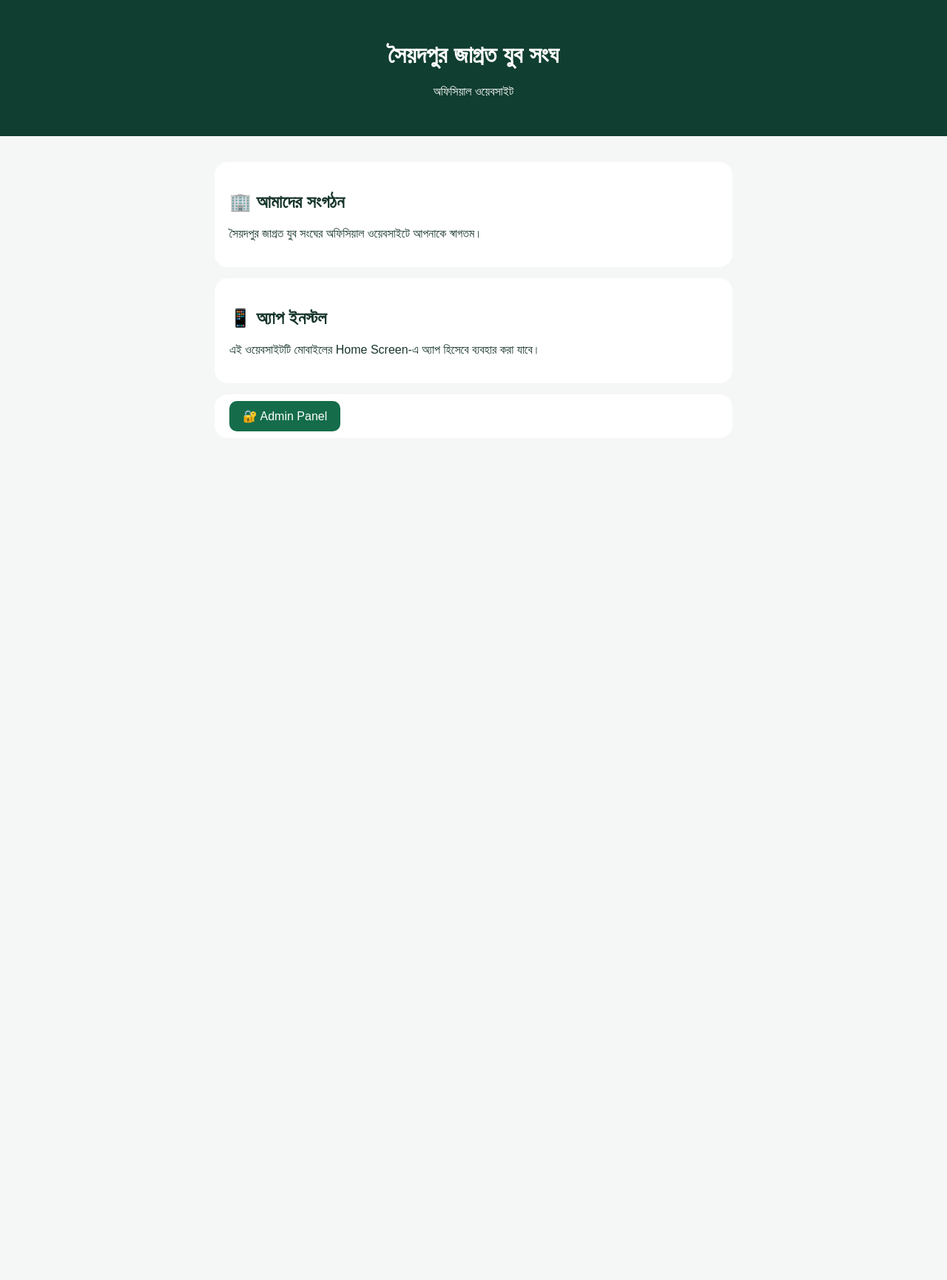
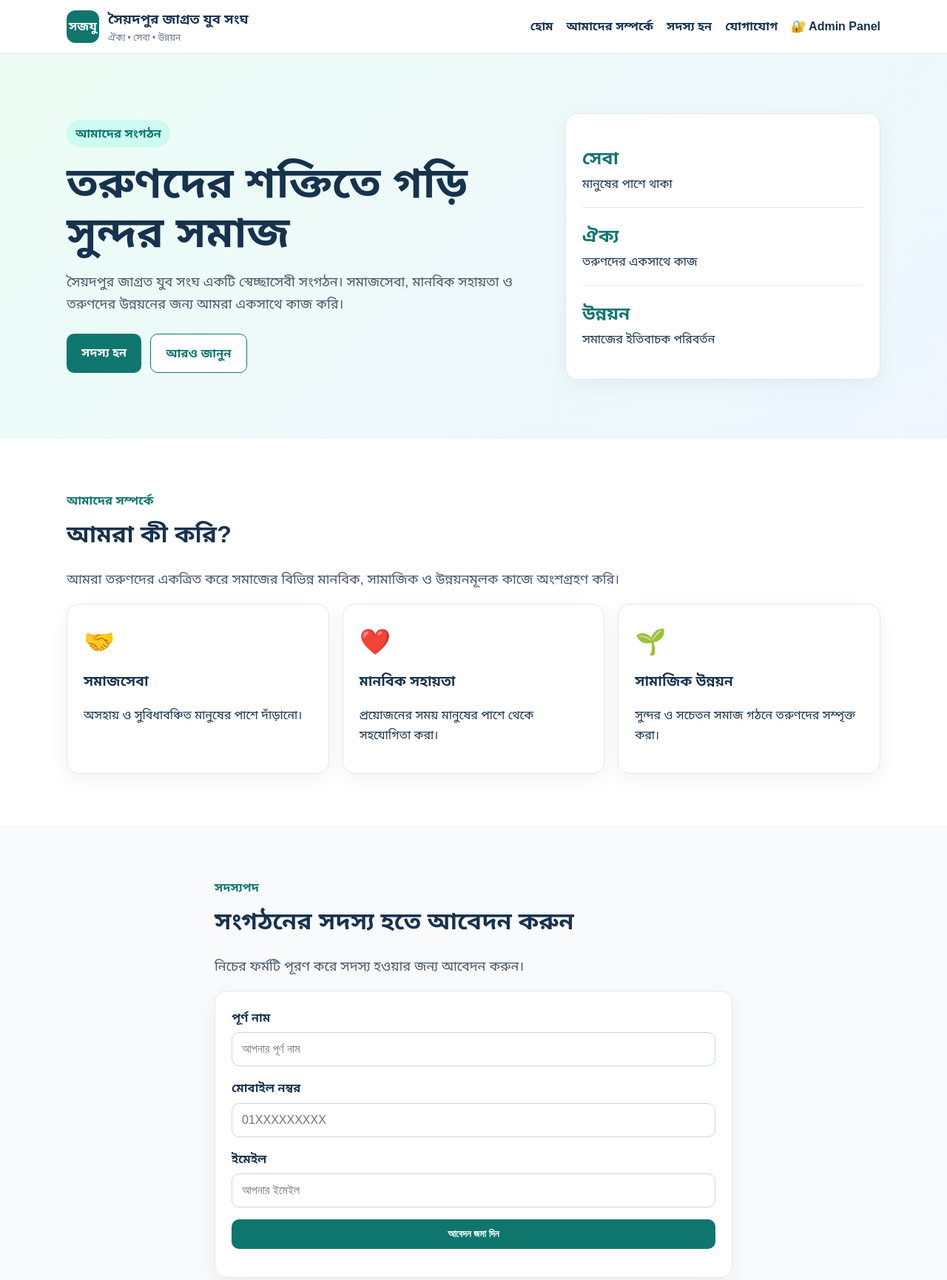
Before and after one commit to hafezinfohabiganj-create/Syedpur-Jagroto-Jubo-Songo, a plain HTML site: page index.html in a window 1280 px wide. Shown: the top 1730 px of the page at 74% size. Before the commit the page ends 800 px from the top, so only its background shows below. Drawn offline with Linux system fonts and the light colour scheme.

Commit message:
Update index.html

```diff
--- a/index.html
+++ b/index.html
@@ -1,39 +1,262 @@
-<!doctype html>
+<!DOCTYPE html>
 <html lang="bn">
 <head>
-<meta charset="utf-8">
-<meta name="viewport" content="width=device-width,initial-scale=1">
-<meta name="theme-color" content="#146c4b">
-<link rel="manifest" href="manifest.json">
-<title>সৈয়দপুর জাগ্রত যুব সংঘ</title>
-<style>
-body{font-family:Arial,sans-serif;margin:0;background:#f4f7f5;color:#17352a}
-header{background:#103e30;color:white;padding:35px 20px;text-align:center}
-main{max-width:700px;margin:auto;padding:20px}
-.card{background:white;padding:20px;margin:15px 0;border-radius:18px}
-a,button{background:#146c4b;color:white;padding:12px 18px;border:0;border-radius:10px;text-decoration:none}
-</style>
+  <meta charset="UTF-8">
+  <meta name="viewport" content="width=device-width, initial-scale=1.0">
+  <title>সৈয়দপুর জাগ্রত যুব সংঘ</title>
+
+  <link rel="stylesheet" href="style.css">
 </head>
+
 <body>
-<header>
-<h1>সৈয়দপুর জাগ্রত যুব সংঘ</h1>
-<p>অফিসিয়াল ওয়েবসাইট</p>
+
+  <header class="topbar">
+    <div class="container nav">
+
+      <div class="brand">
+        <div class="logo">সজযু</div>
+
+        <div>
+          <h1>সৈয়দপুর জাগ্রত যুব সংঘ</h1>
+          <p>ঐক্য • সেবা • উন্নয়ন</p>
+        </div>
+      </div>
+
+      <nav id="mainNav">
+        <a href="#home">হোম</a>
+        <a href="#about">আমাদের সম্পর্কে</a>
+        <a href="#membership">সদস্য হন</a>
+        <a href="#contact">যোগাযোগ</a>
+        <a href="admin.html">🔐 Admin Panel</a>
+      </nav>
+
+      <button id="menuBtn" class="menu-btn">☰</button>
+
+    </div>
   </header>
 
+
   <main>
+
+    <!-- Hero -->
+    <section class="hero" id="home">
+
+      <div class="container hero-content">
+
+        <div>
+
+          <span class="badge">আমাদের সংগঠন</span>
+
+          <h2>তরুণদের শক্তিতে গড়ি সুন্দর সমাজ</h2>
+
+          <p>
+            সৈয়দপুর জাগ্রত যুব সংঘ একটি স্বেচ্ছাসেবী সংগঠন।
+            সমাজসেবা, মানবিক সহায়তা ও তরুণদের উন্নয়নের জন্য
+            আমরা একসাথে কাজ করি।
+          </p>
+
+          <div class="actions">
+            <a href="#membership" class="btn primary">
+              সদস্য হন
+            </a>
+
+            <a href="#about" class="btn secondary">
+              আরও জানুন
+            </a>
+          </div>
+
+        </div>
+
+
+        <div class="hero-card">
+
+          <div class="stat">
+            <strong>সেবা</strong>
+            <span>মানুষের পাশে থাকা</span>
+          </div>
+
+          <div class="stat">
+            <strong>ঐক্য</strong>
+            <span>তরুণদের একসাথে কাজ</span>
+          </div>
+
+          <div class="stat">
+            <strong>উন্নয়ন</strong>
+            <span>সমাজের ইতিবাচক পরিবর্তন</span>
+          </div>
+
+        </div>
+
+      </div>
+
+    </section>
+
+
+    <!-- About -->
+    <section class="section" id="about">
+
+      <div class="container">
+
+        <div class="section-title">
+          <span>আমাদের সম্পর্কে</span>
+          <h2>আমরা কী করি?</h2>
+        </div>
+
+        <p class="lead">
+          আমরা তরুণদের একত্রিত করে সমাজের বিভিন্ন মানবিক,
+          সামাজিক ও উন্নয়নমূলক কাজে অংশগ্রহণ করি।
+        </p>
+
+
+        <div class="cards">
+
           <div class="card">
-<h2>🏢 আমাদের সংগঠন</h2>
-<p>সৈয়দপুর জাগ্রত যুব সংঘের অফিসিয়াল ওয়েবসাইটে আপনাকে স্বাগতম।</p>
+            <div class="icon">🤝</div>
+            <h3>সমাজসেবা</h3>
+            <p>
+              অসহায় ও সুবিধাবঞ্চিত মানুষের পাশে দাঁড়ানো।
+            </p>
           </div>
 
           <div class="card">
-<h2>📱 অ্যাপ ইনস্টল</h2>
-<p>এই ওয়েবসাইটটি মোবাইলের Home Screen-এ অ্যাপ হিসেবে ব্যবহার করা যাবে।</p>
+            <div class="icon">❤️</div>
+            <h3>মানবিক সহায়তা</h3>
+            <p>
+              প্রয়োজনের সময় মানুষের পাশে থেকে সহযোগিতা করা।
+            </p>
           </div>
 
           <div class="card">
-<a href="admin.html">🔐 Admin Panel</a>
+            <div class="icon">🌱</div>
+            <h3>সামাজিক উন্নয়ন</h3>
+            <p>
+              সুন্দর ও সচেতন সমাজ গঠনে তরুণদের সম্পৃক্ত করা।
+            </p>
           </div>
+
+        </div>
+
+      </div>
+
+    </section>
+
+
+    <!-- Membership -->
+    <section class="section muted" id="membership">
+
+      <div class="container narrow">
+
+        <div class="section-title">
+          <span>সদস্যপদ</span>
+          <h2>সংগঠনের সদস্য হতে আবেদন করুন</h2>
+        </div>
+
+        <p class="lead">
+          নিচের ফর্মটি পূরণ করে সদস্য হওয়ার জন্য আবেদন করুন।
+        </p>
+
+
+        <form id="memberForm" class="form">
+
+          <div>
+            <label for="name">পূর্ণ নাম</label>
+
+            <input
+              type="text"
+              id="name"
+              placeholder="আপনার পূর্ণ নাম"
+              required
+            >
+          </div>
+
+
+          <div>
+            <label for="phone">মোবাইল নম্বর</label>
+
+            <input
+              type="tel"
+              id="phone"
+              placeholder="01XXXXXXXXX"
+              required
+            >
+          </div>
+
+
+          <div>
+            <label for="email">ইমেইল</label>
+
+            <input
+              type="email"
+              id="email"
+              placeholder="আপনার ইমেইল"
+            >
+          </div>
+
+
+          <button type="submit" class="btn primary">
+            আবেদন জমা দিন
+          </button>
+
+          <p id="formMessage" class="form-message"></p>
+
+        </form>
+
+      </div>
+
+    </section>
+
+
+    <!-- Contact -->
+    <section class="section" id="contact">
+
+      <div class="container">
+
+        <div class="section-title">
+          <span>যোগাযোগ</span>
+          <h2>আমাদের সাথে যোগাযোগ করুন</h2>
+        </div>
+
+
+        <div class="contact-grid">
+
+          <div class="card">
+            <div class="icon">📞</div>
+            <h3>ফোন</h3>
+            <p>আপনাদের অফিসিয়াল নম্বর এখানে যোগ করা হবে।</p>
+          </div>
+
+
+          <div class="card">
+            <div class="icon">📧</div>
+            <h3>ইমেইল</h3>
+            <p>আপনাদের অফিসিয়াল ইমেইল এখানে যোগ করা হবে।</p>
+          </div>
+
+
+          <div class="card">
+            <div class="icon">📍</div>
+            <h3>ঠিকানা</h3>
+            <p>সংগঠনের ঠিকানা এখানে যোগ করা হবে।</p>
+          </div>
+
+        </div>
+
+      </div>
+
+    </section>
+
   </main>
+
+
+  <footer>
+    <div class="container">
+      © 2026 সৈয়দপুর জাগ্রত যুব সংঘ
+    </div>
+  </footer>
+
+
+  <!-- JavaScript -->
+  <script src="app.js"></script>
+
 </body>
 </html>
```
Lines whose indentation alone changed are shown as unchanged.
